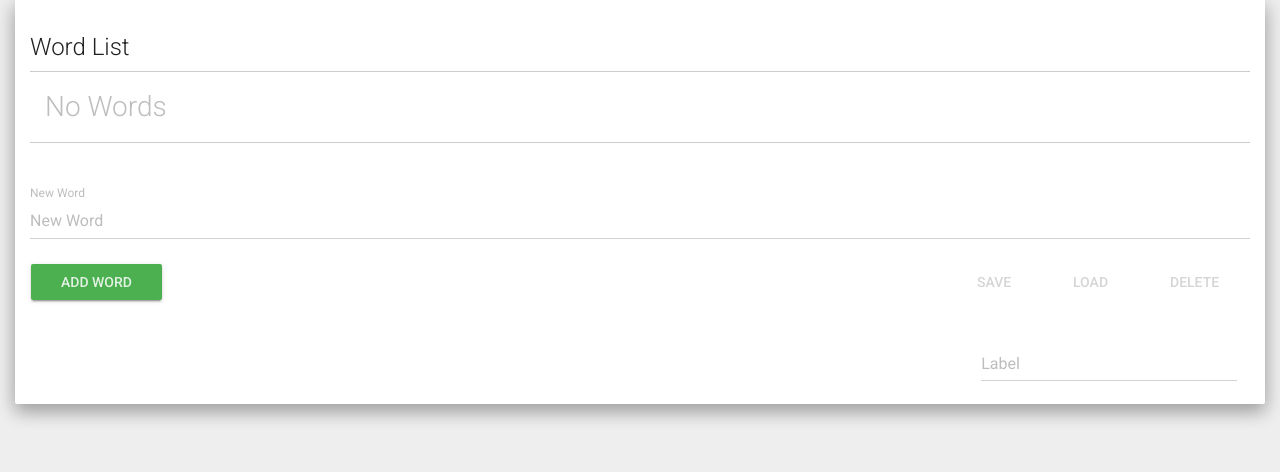
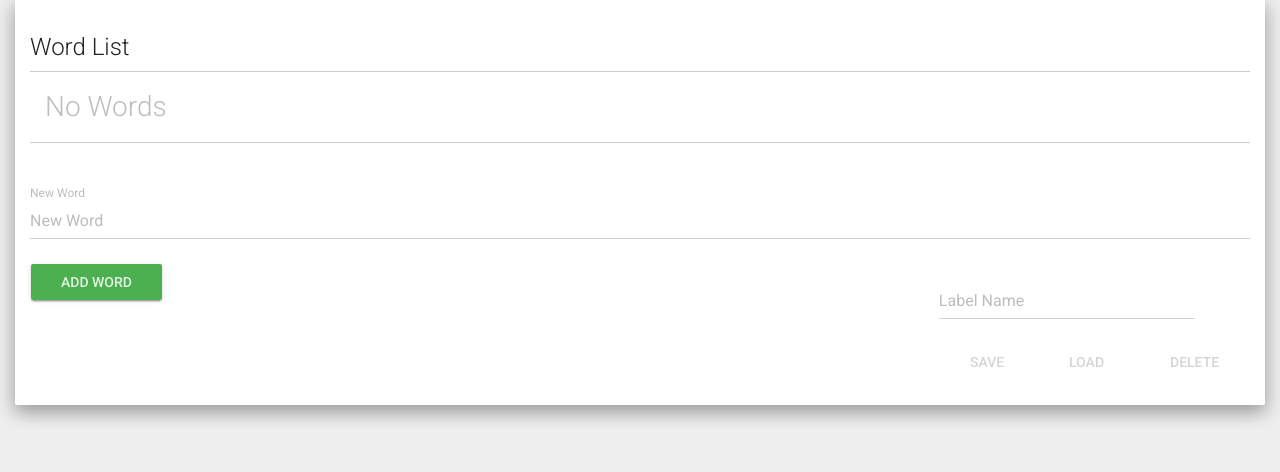
Before and after one commit to ezwang/HackTJ2016, a Flask app: page / in a window 1280 px wide. Shown: the part 328-800 px from the top of the page. Run offline with Flask 2, Linux system fonts and the light colour scheme; some libraries are stand-ins or nearby versions.

Commit message:
haaaaaaaands

```diff
--- a/templates/index.html
+++ b/templates/index.html
@@ -69,9 +69,11 @@
         <input type="text" id="new-word" name="new-word" class="form-control" placeholder="New Word" />
     </div>
     <button id="add-word" class="btn btn-raised btn-success">Add Word</button>
-    <button id='delete-set' class="btn btn-raised btn-success" style='float:right;' disabled>Delete</button>
-    <button id='load-set' class="btn btn-raised btn-success" style='float:right;' disabled>Load</button>
-    <button id='save-set' class="btn btn-raised btn-success" style='float:right;' disabled>Save</button>
-    <input type='text' id='set-label' class="form-control" style='float:right;width:20vw;box-shadow:none;margin-top:.5vw;margin-right:1vw;' placeholder="Label">
+    <div style='float:right;'>
+      <input type='text' id='set-label' class="form-control" style='width:20vw;box-shadow:none;margin-top:.5vw;margin-right:1vw;' placeholder="Label Name">
+      <button id='save-set' class="btn btn-raised btn-success" disabled>Save</button>
+      <button id='load-set' class="btn btn-raised btn-success" disabled>Load</button>
+      <button id='delete-set' class="btn btn-raised btn-success" disabled>Delete</button>
+    </div>
 </div>
 {% endblock %}
```
